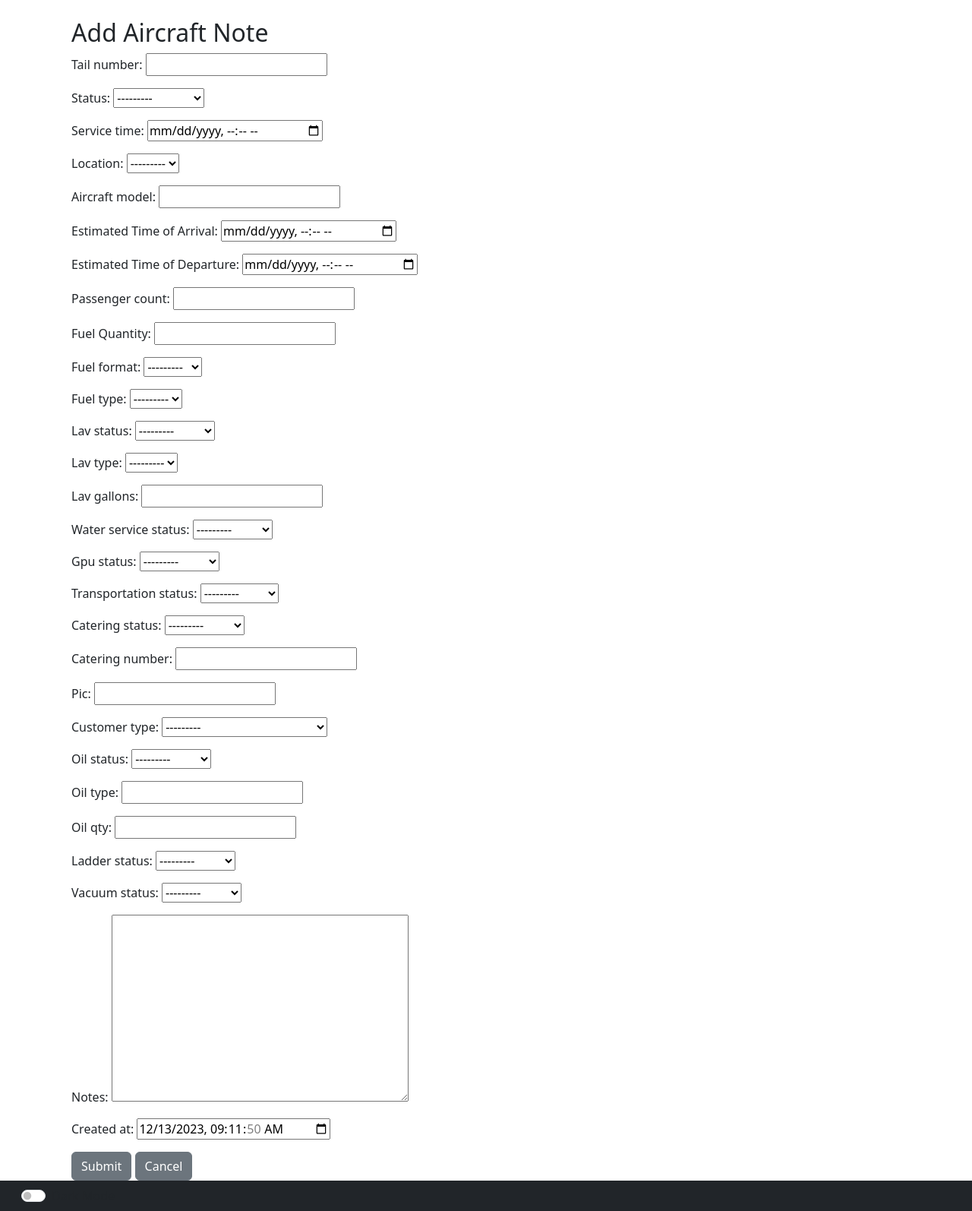
After one commit to anthonyfu3/RampTech, a Django app: page /add-aircraft-note/ in a window 1280 px wide. The commit adds this page. Shown: the whole page at 76% size. Run offline with Django 4.2, Linux system fonts and the light colour scheme; some libraries are stand-ins or nearby versions.

Commit message:
database add form ini

```diff
--- /dev/null
+++ b/aircraft/forms.py
@@ -0,0 +1,13 @@
+from django import forms
+from .models import AircraftNote
+
+class AircraftNoteForm(forms.ModelForm):
+    class Meta:
+        model = AircraftNote
+        fields = '__all__'  # Or list specific fields if you don't need all
+        widgets = {
+            'service_time': forms.DateTimeInput(attrs={'type': 'datetime-local'}),
+            'eta': forms.DateTimeInput(attrs={'type': 'datetime-local'}),
+            'etd': forms.DateTimeInput(attrs={'type': 'datetime-local'}),
+            "created_at": forms.DateTimeInput(attrs={'type': 'datetime-local'}),
+        }
--- a/aircraft/models.py
+++ b/aircraft/models.py
@@ -84,6 +84,14 @@
         ('signature_platinum', 'Signature Status Platinum'),
     ]
 
+    TRANSPORTATION_STATUS_CHOICES = [
+        ('none', 'None'),
+        ('driver', 'Driver'),
+        ('rental', 'Rental'),
+        ('self-park', 'Self-Park'),
+        ('Ride Share', 'Ride Share'),
+    ]
+
     CATERING_STATUS_CHOICES = [
         ('none', 'None'),
         ('active', 'Active'),
@@ -126,6 +134,7 @@
     lav_gallons = models.IntegerField(null=True, blank=True)
     water_service_status = models.CharField(max_length=10, choices=WATER_SERVICE_STATUS_CHOICES, null=True, blank=True)
     gpu_status = models.CharField(max_length=10, choices=GPU_STATUS_CHOICES, null=True, blank=True)
+    transportation_status = models.CharField(max_length=10, choices=TRANSPORTATION_STATUS_CHOICES, null=True, blank=True)
     catering_status = models.CharField(max_length=10, choices=CATERING_STATUS_CHOICES, null=True, blank=True)
     catering_number = models.CharField(max_length=50, null=True, blank=True)
     pic = models.CharField(max_length=50, null=True, blank=True)  # PIC stands for Paper, Ice, Coffee
--- a/aircraft/views.py
+++ b/aircraft/views.py
@@ -1,6 +1,37 @@
-from django.shortcuts import render
+from django.shortcuts import render, redirect
 from django.contrib.auth.decorators import login_required
 from .models import AircraftNote
+from .forms import AircraftNoteForm  # Import the form you created
+from django.http import JsonResponse
+from django.views.decorators.csrf import csrf_exempt
+
+def aircraft_note_create(request):
+    if request.method == 'POST':
+        form = AircraftNoteForm(request.POST)
+        if form.is_valid():
+            form.save()
+            return redirect('some-view-name')  # Redirect after POST
+    else:
+        form = AircraftNoteForm()  # An unbound form
+
+    return render(request, 'your_template.html', {'form': form})
+
+def aircraft_note_list(request):
+    notes = AircraftNote.objects.all()
+    return render(request, 'your_list_template.html', {'notes': notes})
+
+@csrf_exempt
+def add_data(request):
+    if request.method == 'POST':
+        form = AircraftNoteForm(request.POST)
+        if form.is_valid():
+            form.save()
+            return JsonResponse({'status': 'success'})
+        else:
+            return JsonResponse({'status': 'invalid form', 'errors': form.errors})
+
+    form = AircraftNoteForm()  # An unbound form for GET request
+    return render(request, 'add_aircraft_note.html', {'form': form})
 
 def unit1_notes_view(request):
     notes = AircraftNote.objects.all()
--- a/hello_world/templates/base.html
+++ b/hello_world/templates/base.html
@@ -152,6 +152,7 @@
         }
     </script>
 
+
 </body>
 
 </html>
--- /dev/null
+++ b/hello_world/templates/your_template.html
@@ -0,0 +1,19 @@
+{% extends 'base.html' %}
+
+{% block content %}
+<div class="container">
+    <h2>Add Aircraft Note</h2>
+    <form method="post">
+        {% csrf_token %}
+        {{ form.as_p }}
+        <button type="submit" class="btn btn-secondary">Submit</button>
+        <button type="button" class="btn btn-secondary" onclick="goBack()">Cancel</button>
+    </form>
+</div>
+<script>
+    function goBack() {
+        window.history.back();
+    }
+</script>
+
+{% endblock %}
--- a/hello_world/urls.py
+++ b/hello_world/urls.py
@@ -5,6 +5,7 @@
 from django.contrib.auth import views as auth_views
 from django.contrib.auth.decorators import login_required
 from django.views.generic.base import RedirectView
+from aircraft import views
 from hello_world.core import views as core_views
 from aircraft.views import unit1_notes_table, unit1_notes_view
 
@@ -19,6 +20,9 @@
     path('logout/', auth_views.LogoutView.as_view(), name='logout'),
     path('unit1notes/', unit1_notes_view, name='unit1notes'),
     path('unit1notes/table/', unit1_notes_table, name='unit1notes_table'),
+    path('add-data-url/', views.add_data, name='add_data'),
+    path('add-aircraft-note/', views.aircraft_note_create, name='add_aircraft_note'),
+    path('aircraft-notes/', views.aircraft_note_list, name='aircraft_notes'),
 ]
 
 if settings.DEBUG:
```
Also changed, not shown: hello_world/templates/index.html (+52 -5 lines), hello_world/templates/your_list_template.html (added, +12 -0 lines), aircraft/migrations/0002_aircraftnote_transportation_status.py (added).
